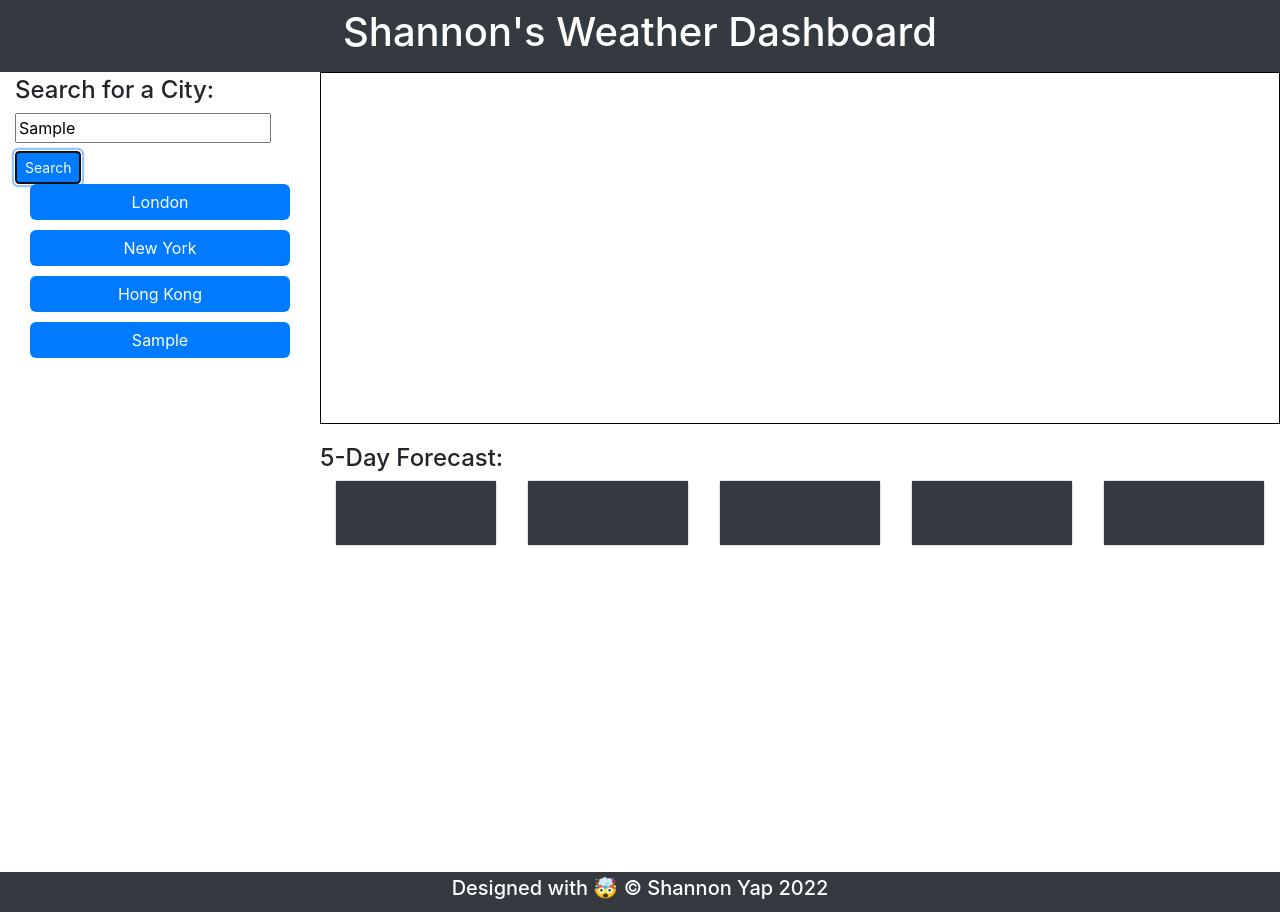
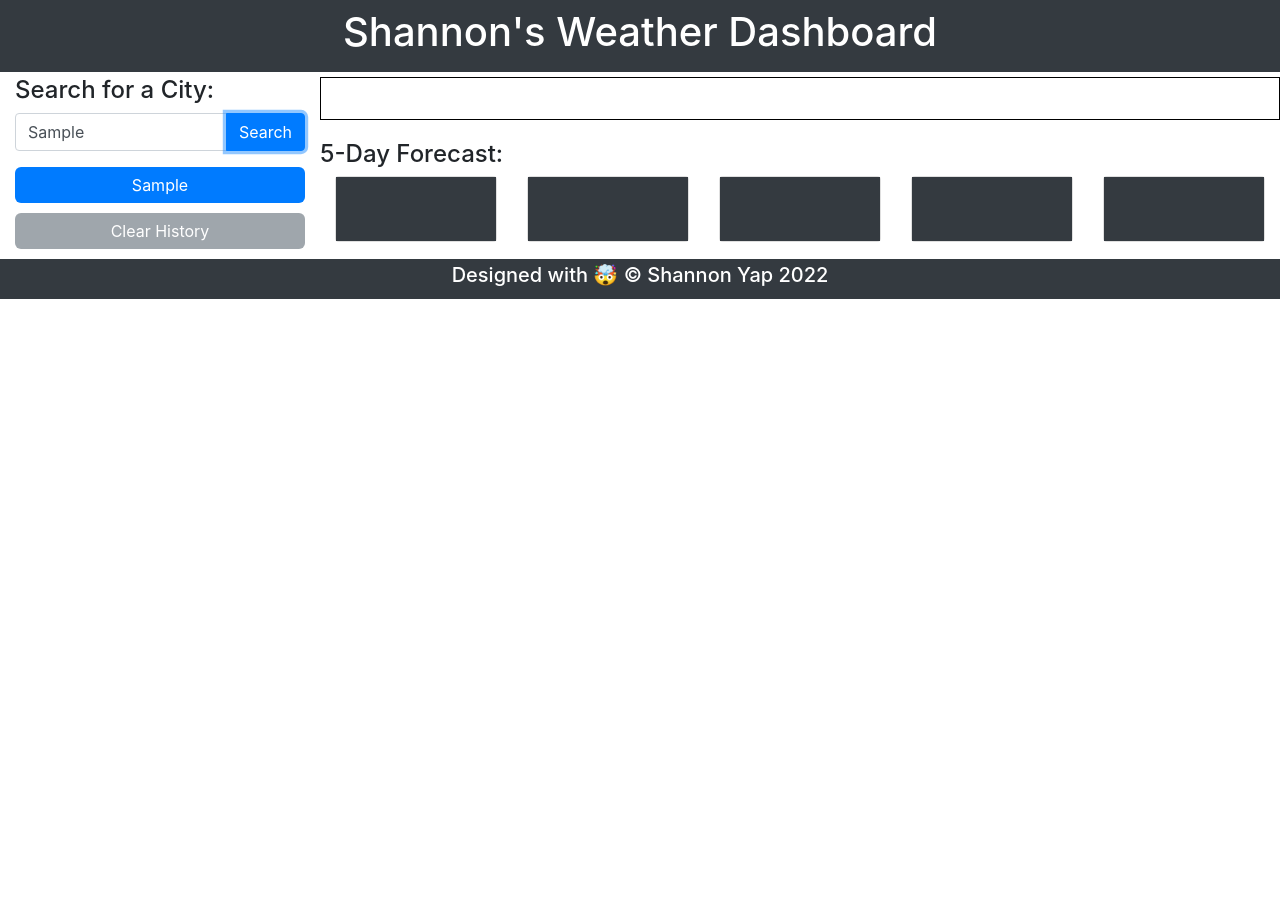
Before and after one commit to damnsemicolon/weather-dashboard-shannon, a plain HTML site: page index.html in a window 1280 px wide. Both pictures are taken after typing "Sample" into the empty fields and a click on the button "Search". After the commit the page ends 800 px from the top, so only its background shows below. Drawn offline with nearby package versions, Linux system fonts and the light colour scheme.

Commit message:
added local storage function

```diff
--- a/assets/script.js
+++ b/assets/script.js
@@ -1,17 +1,21 @@
 
 // Initial array of histories
-var histories = ["London", "New York", "Hong Kong"];
+// var histories = ["London", "New York", "Hong Kong"];
+
+let localStorageData = JSON.parse(localStorage.getItem('histories'));
 
 // Function for displaying history data
 function renderButtons() {
 
   $('#history-view').empty();
-  for (var i = 0; i < histories.length; i++) {
-    var buttonEl = $('<button>');
-    buttonEl.addClass('history-btn ');
-    buttonEl.attr('data-name', histories[i]);
-    buttonEl.text(histories[i]);
-    $('#history-view').append(buttonEl);
+  if (localStorageData != null) {
+    for (var i = 0; i < localStorageData.length; i++) {
+      var buttonEl = $('<button>');
+      buttonEl.addClass('history-btn ');
+      buttonEl.attr('data-name', localStorageData[i]);
+      buttonEl.text(localStorageData[i]);
+      $('#history-view').append(buttonEl);
+    }
   }
 }
 
@@ -20,8 +24,14 @@ $("#add-history").on("click", function (event) {
 
   event.preventDefault();
   var history = $('#history-input').val().trim();
-  histories.push(history);
-
+  // histories.push(history);
+  if (localStorageData != null) {
+    localStorageData.push(history)
+  } else {
+    localStorageData=[]
+    localStorageData.push(history)
+  }
+  localStorage.setItem('histories',JSON.stringify(localStorageData))
   renderButtons();
 });
 
@@ -56,13 +66,13 @@ function displaycityweather() {
     var tempCFeelsLike = response.main.feels_like - 273.15;
 
     // add temperature content to html
-    $(".result-tempC").text("Temperature: " + tempC.toFixed(1) + "°C");
-    $(".result-tempC-fl").text("Feels like: " + tempCFeelsLike.toFixed(1) + "°C");
+    $(".result-tempC").text("Temperature: " + tempC.toFixed(0) + "°C");
+    $(".result-tempC-fl").text("Feels like: " + tempCFeelsLike.toFixed(0) + "°C");
 
     // add humidity content to html
     $(".result-humidity").text("Humidity: " + response.main.humidity + "%");
     // add wind speed content to html
-    $(".result-wind").text("Wind Speed: " + response.wind.speed + " KPH");
+    $(".result-wind").text("Wind Speed: " + response.wind.speed.toFixed(1) + " KPH");
 
     // Icon
     var iconcode = response.weather[0].icon;
@@ -74,6 +84,7 @@ function displaycityweather() {
     url: queryURL2,
     method: "GET"
   }).then(function (response2) {
+    console.log(response2);
     // for loop to display 5 day forecast into cards
     for (var i = 0; i < 5; i++) {
       var day = response2.list[i * 8];
@@ -91,7 +102,7 @@ function displaycityweather() {
       // Humidity
       $(".result-humidity-" + (i + 1)).text("Humidity: " + day.main.humidity + "%");
       // Wind
-      $(".result-wind-" + (i + 1)).text("Wind: " + day.wind.speed + " KPH");
+      $(".result-wind-" + (i + 1)).text("Wind: " + day.wind.speed.toFixed(1) + " KPH");
     }
 
   });
@@ -99,29 +110,29 @@ function displaycityweather() {
 // Adding a click event listener to all elements with a class of "history-btn"
 $(document).on("click", ".history-btn", displaycityweather);
 
-// Get the search form
-const searchForm = document.querySelector('form');
+// ===== CLEAR LOCAL STORAGE =====
+const clearHistory = document.getElementById("clear-history-btn");
+clearHistory.addEventListener("click", function() {
+  localStorage.clear();
+});
+// ======= LOCAL STORAGE ====== //
+// // Get the search button element
+// var searchButton = document.querySelector('#add-history');
 
-// Add an event listener to the form
-searchForm.addEventListener('.add-history', function(event) {
-  // Prevent the form from being submitted
-  event.preventDefault();
+// // Add an event listener to the search button
+// searchButton.addEventListener('click', function() {
+//   // Get the search input element
+//   var searchInput = document.querySelector('#history-input');
 
-  // Get the value of the search input
-  const searchTerm = searchInput.value;
+//   // Get the value of the search input
+//   var searchTerm = searchInput.value;
 
-  // Check if local storage is supported by the browser
-  if (typeof(Storage) !== "undefined") {
-    // Get the existing search history from local storage
-    let searchHistory = JSON.parse(localStorage.getItem('searchHistory')) || [];
+//   // Store the search term in local storage
+//   localStorage.setItem('searchTerm', searchTerm);
+// });
 
-    // Add the new search term to the search history
-    searchHistory.push(searchTerm);
+// // Get the search term from local storage
+// const searchTerm = localStorage.getItem('searchTerm');
 
-    // Update the search history in local storage
-    localStorage.setItem('searchHistory', JSON.stringify(searchHistory));
-
-    // Display the search history
-    displaySearchHistory();
-  }
-});
+// // Add the search term to the histories array
+// histories.push(searchTerm);
--- a/assets/style.css
+++ b/assets/style.css
@@ -21,8 +21,34 @@
 .history-btn:hover {
     background: #0275d8;
     background-origin: border-box;
+    transition: 0.7s;
 }
+
+#clear-history-btn {
+    display: flex;
+    flex-direction: column;
+    align-items: center;
+    padding: 6px 30px;
+    width: 100%;
+    border-radius: 6px;
+    border: none;
+    margin-bottom: 10px;
+    color: #fff;
+    background: #9fa6ac;
+    background-origin: border-box;
+    user-select: none;
+    -webkit-user-select: none;
+    touch-action: manipulation;
+  }
+
+  #clear-history-btn:hover {
+    background: #7d8286;
+    background-origin: border-box;
+    transition: 0.7s;
+}
+
 #right-top {
     border: solid 1px black;
+    margin-top: 5px;
     margin-bottom: 20px;
 }
--- a/index.html
+++ b/index.html
@@ -20,29 +20,33 @@
   <div class="container-fluid">
     <div class="row">
       <!-- === LEFT === PART === -->
-      <div class="col-md-3 min-vh-100" id="left">
+      <div class="col-md-3 " id="left">
         <h4 id="form-heading" class="mt-1 form-label">
           Search for a City:
         </h4>
-        <!-- Search Field -->
-        <input class="weather-search form-input mb-2 " type="text" id="history-input" placeholder="City"
-          aria-labelledby="form-heading" aria-controls="today forecast">
-        <!-- Search Button -->
-        <button class="search-button btn-primary btn-sm " id="add-history">Search</button>
+        <!-- Search Field and Button -->
+
+        <div class="input-group mb-3">
+          <input type="text" class="weather-search form-control" id="history-input" placeholder="City">
+          <div class="input-group-append">
+            <button class="search-button btn btn-primary" id="add-history" type="submit">Search</button>
+          </div>
+        </div>
+
 
         <!-- SEARCH HISTORY -->
         <!-- search history will be added here -->
 
-        <div id="history-view" class="col-12">
+        <div id="history-view" >
 
         </div>
-
+        <button id="clear-history-btn">Clear History</button>
       </div>
       <!-- === RIGHT === PART === -->
       <div class="col-md-9 d-flex flex-column">
         <div class="row flex-grow-1">
           <!-- === RIGHT === UPPER === -->
-          <div class="col-md-12 min-vh-50" id="right-top">
+          <div class="col-md-12" id="right-top">
 
                 <div class="result-city"></div>
                 <img id="wicon" src=""/>
@@ -53,7 +57,7 @@
 
           </div>
           <!-- === RIGHT === LOWER === -->
-          <div class="col-md-12 min-vh-50" id="rightbottom">
+          <div class="col-md-12" id="rightbottom">
             <div class="row">
               <h4>5-Day Forecast:</h4>
             </div>
```
